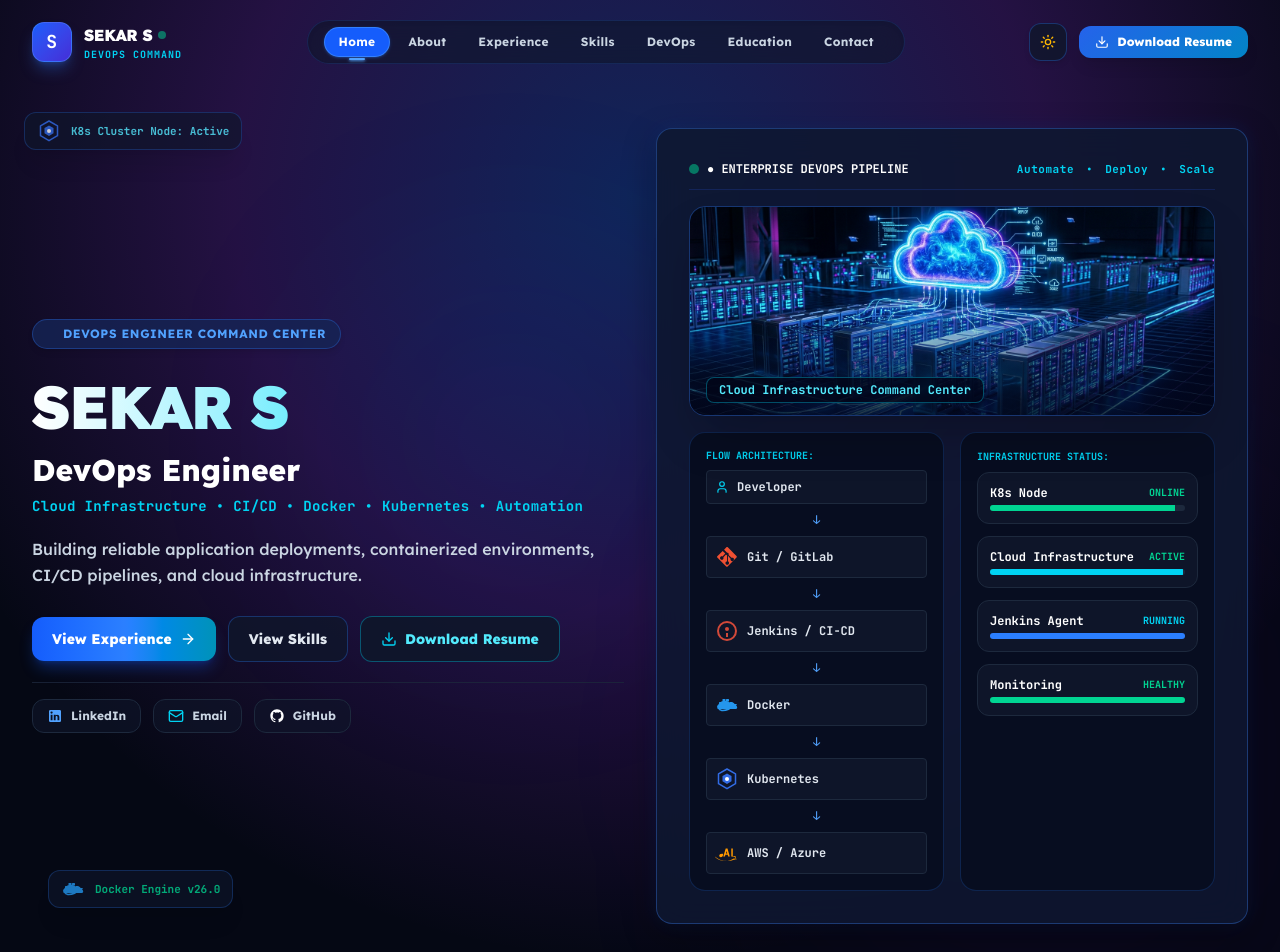
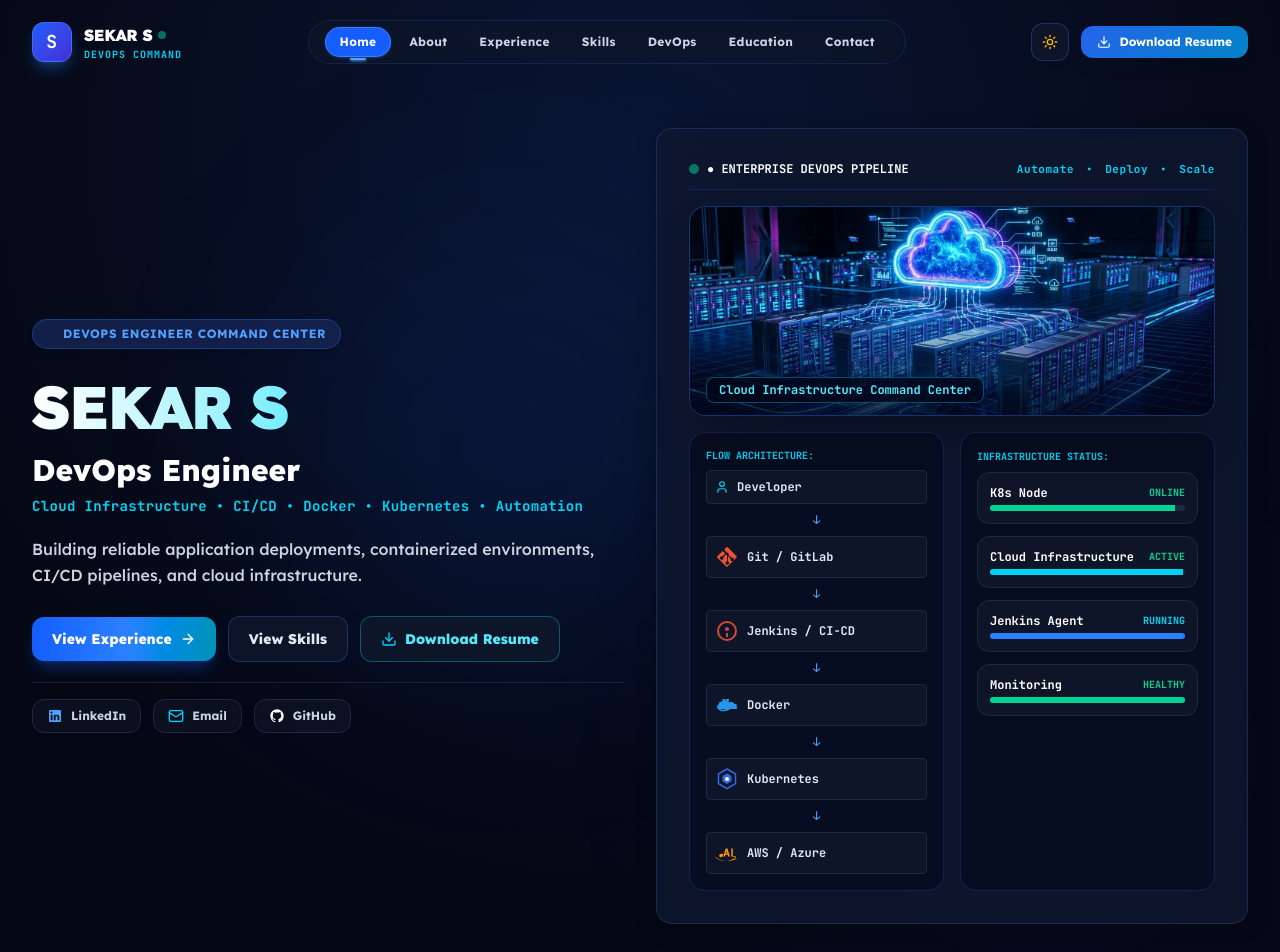
Before and after one commit to sekar004/portfolio, a React (Vite) app: page / in a window 1280 px wide. Shown: the top 952 px of the page. Built offline with nearby package versions, Linux system fonts and the light colour scheme.

Commit message:
Refactor portfolio UI: Clean up hero badges, professional experience formatting, and enterprise theme polish

```diff
--- a/src/components/Hero.tsx
+++ b/src/components/Hero.tsx
@@ -14,17 +14,6 @@ export const Hero: React.FC<HeroProps> = ({ onOpenResume }) => {
       {/* Background ambient lighting & graphic circuit elements */}
       <div className="absolute top-1/4 left-1/4 w-96 h-96 bg-blue-600/10 rounded-full blur-[120px] pointer-events-none animate-pulse-glow" />
       <div className="absolute bottom-10 right-10 w-96 h-96 bg-purple-600/10 rounded-full blur-[140px] pointer-events-none" />
-
-      {/* Floating DevOps Graphic Badges */}
-      <div className="hidden xl:flex absolute top-28 left-6 items-center gap-2.5 px-3 py-1.5 rounded-xl bg-slate-900/80 light:bg-white border border-blue-500/30 text-[11px] font-mono font-bold text-cyan-300 light:text-blue-700 shadow-xl animate-float-slow opacity-80 pointer-events-none z-20">
-        <KubernetesIcon size={16} />
-        <span>K8s Cluster Node: Active</span>
-      </div>
-
-      <div className="hidden xl:flex absolute bottom-20 left-12 items-center gap-2.5 px-3 py-1.5 rounded-xl bg-slate-900/80 light:bg-white border border-blue-500/30 text-[11px] font-mono font-bold text-emerald-400 light:text-emerald-700 shadow-xl animate-float-slow opacity-80 pointer-events-none z-20" style={{ animationDelay: '2s' }}>
-        <DockerIcon size={16} />
-        <span>Docker Engine v26.0</span>
-      </div>
 
       <div className="max-w-7xl mx-auto px-4 sm:px-6 lg:px-8 relative z-10">
         <div className="grid grid-cols-1 lg:grid-cols-12 gap-8 lg:gap-8 items-center">
--- a/src/components/ProfessionalExperience.tsx
+++ b/src/components/ProfessionalExperience.tsx
@@ -20,9 +20,9 @@ export const ProfessionalExperience: React.FC = () => {
       ],
     },
     {
-      period: 'September 2025 – 2026',
-      role: 'DevOps Engineer Intern / Trainee',
-      company: 'Company Name — Add Later',
+      period: 'September 2025 – August 2026',
+      role: 'Cloud DevOps Trainee & Specialist',
+      company: 'DevOps & Cloud Engineering Program',
       current: false,
       bullets: [
         'Trained in cloud infrastructure fundamentals, CI/CD practices, and containerization.',
--- a/src/components/ResumeModal.tsx
+++ b/src/components/ResumeModal.tsx
@@ -44,7 +44,7 @@ Junior DevOps Engineer | Dreams Technologies, Coimbatore (September 2026 – Pre
 • Integrated SonarQube and OWASP into CI/CD workflows.
 • Collaborated with development teams using GitLab.
 
-DevOps Engineer Intern / Trainee | Company Name — Add Later (September 2025 – 2026)
+Cloud DevOps Trainee & Specialist | DevOps & Cloud Engineering Program (September 2025 – August 2026)
 • Trained in cloud infrastructure fundamentals, CI/CD practices, and containerization.
 • Assisted in shell scripting, environment configuration, and version control workflows.
 
@@ -144,8 +144,8 @@ LANGUAGES
 
               <div className="p-4 rounded-xl bg-slate-900/60 light:bg-slate-100 border border-slate-800 light:border-slate-300 space-y-1">
                 <div className="flex justify-between text-xs font-bold text-white light:text-slate-900">
-                  <span>DevOps Engineer Intern / Trainee @ Company Name — Add Later</span>
-                  <span className="text-slate-400 light:text-slate-600 font-mono">Sep 2025 – 2026</span>
+                  <span>Cloud DevOps Trainee & Specialist @ DevOps Engineering Program</span>
+                  <span className="text-slate-400 light:text-slate-600 font-mono">Sep 2025 – Aug 2026</span>
                 </div>
               </div>
             </div>
--- a/src/index.css
+++ b/src/index.css
@@ -13,13 +13,13 @@
     transition: background-color 0.25s ease, color 0.25s ease;
   }
 
-  /* Dark mode default - Professional High-End Deep Navy (#0b132b) */
+  /* Dark mode default - Ultra-Clean Deep Slate Navy */
   html.dark body {
     background-color: #0b132b;
-    color: #f1f5f9;
+    color: #f8fafc;
   }
 
-  /* Light mode default */
+  /* Light mode default - Pristine Light Gray */
   html.light body {
     background-color: #f8fafc;
     color: #0f172a;
@@ -28,7 +28,7 @@
 
 /* Custom Scrollbar */
 ::-webkit-scrollbar {
-  width: 8px;
+  width: 7px;
 }
 ::-webkit-scrollbar-track {
   background: transparent;
@@ -38,45 +38,37 @@
   border-radius: 4px;
 }
 
-/* Grid & DevOps Infrastructure Circuit Backgrounds */
+/* Clean Enterprise Grid Backgrounds */
 html.dark .bg-devops-grid {
-  background-size: 28px 28px;
+  background-size: 32px 32px;
   background-image:
-    linear-gradient(to right, rgba(59, 130, 246, 0.14) 1px, transparent 1px),
-    linear-gradient(to bottom, rgba(59, 130, 246, 0.14) 1px, transparent 1px);
+    linear-gradient(to right, rgba(59, 130, 246, 0.07) 1px, transparent 1px),
+    linear-gradient(to bottom, rgba(59, 130, 246, 0.07) 1px, transparent 1px);
 }
 
 html.light .bg-devops-grid {
-  background-size: 28px 28px;
+  background-size: 32px 32px;
   background-image:
-    linear-gradient(to right, rgba(37, 99, 235, 0.08) 1px, transparent 1px),
-    linear-gradient(to bottom, rgba(37, 99, 235, 0.08) 1px, transparent 1px);
+    linear-gradient(to right, rgba(37, 99, 235, 0.06) 1px, transparent 1px),
+    linear-gradient(to bottom, rgba(37, 99, 235, 0.06) 1px, transparent 1px);
 }
 
-/* DevOps Cyber Particle Wave & Glowing Curve Overlay (As seen in reference image 1) */
-.devops-circuit-overlay {
-  background-image:
-    radial-gradient(ellipse at 100% 50%, rgba(147, 51, 234, 0.18) 0%, rgba(37, 99, 235, 0.15) 35%, transparent 70%),
-    radial-gradient(ellipse at 0% 80%, rgba(6, 182, 212, 0.15) 0%, transparent 60%),
-    radial-gradient(rgba(59, 130, 246, 0.15) 1px, transparent 0);
-  background-size: 100% 100%, 100% 100%, 20px 20px;
-}
-
+/* Subtle Ambient Glow */
 html.dark .bg-radial-glow {
-  background: radial-gradient(circle at 50% 20%, rgba(37, 99, 235, 0.32) 0%, rgba(147, 51, 234, 0.22) 40%, rgba(8, 13, 33, 0) 75%);
+  background: radial-gradient(circle at 50% 15%, rgba(37, 99, 235, 0.15) 0%, rgba(11, 19, 43, 0) 70%);
 }
 
 html.light .bg-radial-glow {
-  background: radial-gradient(circle at 50% 20%, rgba(37, 99, 235, 0.12) 0%, rgba(147, 51, 234, 0.05) 40%, rgba(248, 250, 252, 0) 75%);
+  background: radial-gradient(circle at 50% 15%, rgba(37, 99, 235, 0.08) 0%, rgba(248, 250, 252, 0) 70%);
 }
 
-/* Glassmorphism Panel Dark vs Light */
+/* Glassmorphism Panel System */
 html.dark .glass-panel {
-  background: rgba(14, 23, 48, 0.88);
+  background: rgba(15, 23, 46, 0.85);
   backdrop-filter: blur(16px);
   -webkit-backdrop-filter: blur(16px);
-  border: 1px solid rgba(59, 130, 246, 0.35);
-  box-shadow: 0 10px 32px 0 rgba(0, 0, 0, 0.4), 0 0 20px 0 rgba(37, 99, 235, 0.15);
+  border: 1px solid rgba(59, 130, 246, 0.22);
+  box-shadow: 0 4px 20px 0 rgba(0, 0, 0, 0.25);
 }
 
 html.light .glass-panel {
@@ -84,27 +76,27 @@ html.light .glass-panel {
   backdrop-filter: blur(16px);
   -webkit-backdrop-filter: blur(16px);
   border: 1px solid #cbd5e1;
-  box-shadow: 0 10px 30px 0 rgba(37, 99, 235, 0.09);
+  box-shadow: 0 4px 20px 0 rgba(37, 99, 235, 0.06);
 }
 
 /* Glass Hover */
 html.dark .glass-panel-hover:hover {
-  border-color: rgba(96, 165, 250, 0.6);
-  box-shadow: 0 0 30px rgba(59, 130, 246, 0.35);
-  transform: translateY(-3px);
+  border-color: rgba(59, 130, 246, 0.5);
+  box-shadow: 0 8px 25px rgba(37, 99, 235, 0.18);
+  transform: translateY(-2px);
 }
 
 html.light .glass-panel-hover:hover {
   border-color: #2563eb;
-  box-shadow: 0 12px 30px rgba(37, 99, 235, 0.18);
-  transform: translateY(-3px);
+  box-shadow: 0 8px 25px rgba(37, 99, 235, 0.12);
+  transform: translateY(-2px);
 }
 
 /* Primary CTA Button - Always Pure White Text on Vibrant Blue Gradient in BOTH themes */
 .btn-primary-cta {
   background: linear-gradient(135deg, #2563eb 0%, #0284c7 100%) !important;
   color: #ffffff !important;
-  font-weight: 800 !important;
+  font-weight: 700 !important;
 }
 
 .btn-primary-cta * {
@@ -113,7 +105,7 @@ html.light .glass-panel-hover:hover {
 
 .btn-primary-cta:hover {
   background: linear-gradient(135deg, #1d4ed8 0%, #0369a1 100%) !important;
-  box-shadow: 0 10px 25px rgba(37, 99, 235, 0.4) !important;
+  box-shadow: 0 6px 20px rgba(37, 99, 235, 0.35) !important;
 }
 
 /* Light Mode Overrides for Labels & Cards */
@@ -124,7 +116,7 @@ html.light .text-hero-title {
 }
 
 html.dark .text-hero-title {
-  background: linear-gradient(135deg, #ffffff 0%, #38bdf8 50%, #a855f7 100%);
+  background: linear-gradient(135deg, #ffffff 0%, #38bdf8 50%, #818cf8 100%);
   -webkit-background-clip: text;
   -webkit-text-fill-color: transparent;
 }
@@ -147,35 +139,12 @@ html.dark .text-hero-title {
   color: #cbd5e1 !important;
 }
 
-/* Glowing text effect in Dark mode */
-html.dark .text-glow {
-  text-shadow: 0 0 12px rgba(59, 130, 246, 0.6);
-}
-
 /* Keyframes */
-@keyframes floatSlow {
-  0%, 100% { transform: translateY(0px) rotate(0deg); }
-  50% { transform: translateY(-10px) rotate(1deg); }
-}
-
-@keyframes pulseGlow {
-  0%, 100% { opacity: 0.4; }
-  50% { opacity: 0.9; }
-}
-
 @keyframes blinkCursor {
   0%, 100% { opacity: 1; }
   50% { opacity: 0; }
 }
 
-.animate-float-slow {
-  animation: floatSlow 6s ease-in-out infinite;
-}
-
-.animate-pulse-glow {
-  animation: pulseGlow 3s ease-in-out infinite;
-}
-
 .animate-blink {
   animation: blinkCursor 1s step-end infinite;
 }
```
